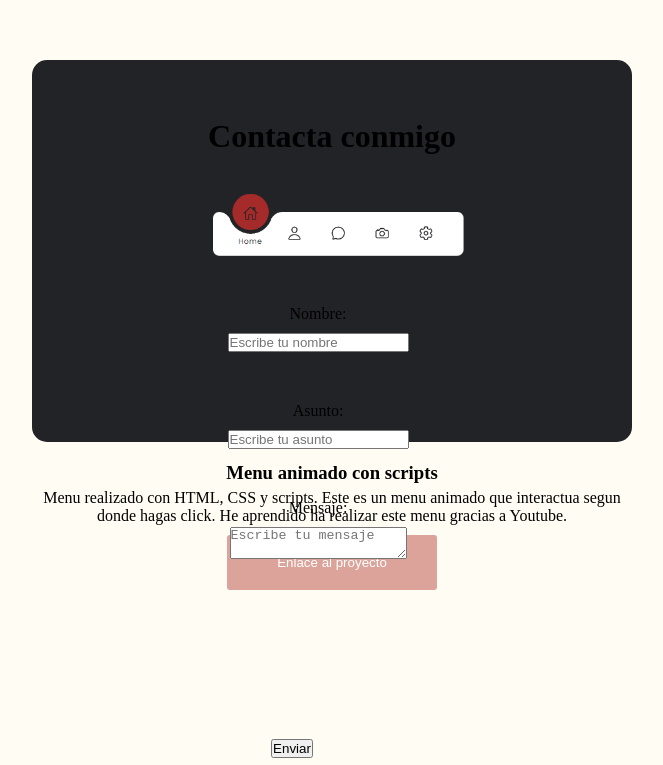
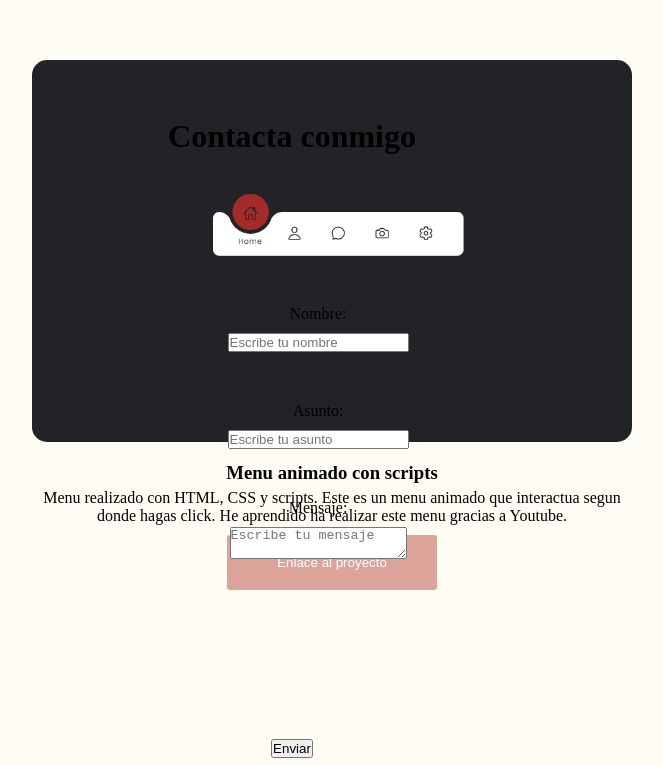
Before and after one commit to GOZANDEN/PaginaWebCV_JGP, a plain HTML site: page index.html in a window 1280 px wide. Shown: the part 1690-2455 px from the top of the page, without its empty margins (308-971 px from the left). Drawn offline with Linux system fonts and the light colour scheme.

Commit message:
Añadido display flex y margin-right, a la section#contact, para mejorar el posicionamiento del h2

```diff
--- a/css/style.css
+++ b/css/style.css
@@ -149,6 +149,10 @@ section#contact{
 }
 
 section#contact h2{
+    display: flex;
+    flex-wrap: wrap;
+    flex-direction: column;
+    margin-right: 80px;
     padding-top: 150px;
     background-color: FEFCF3;
 }
```
